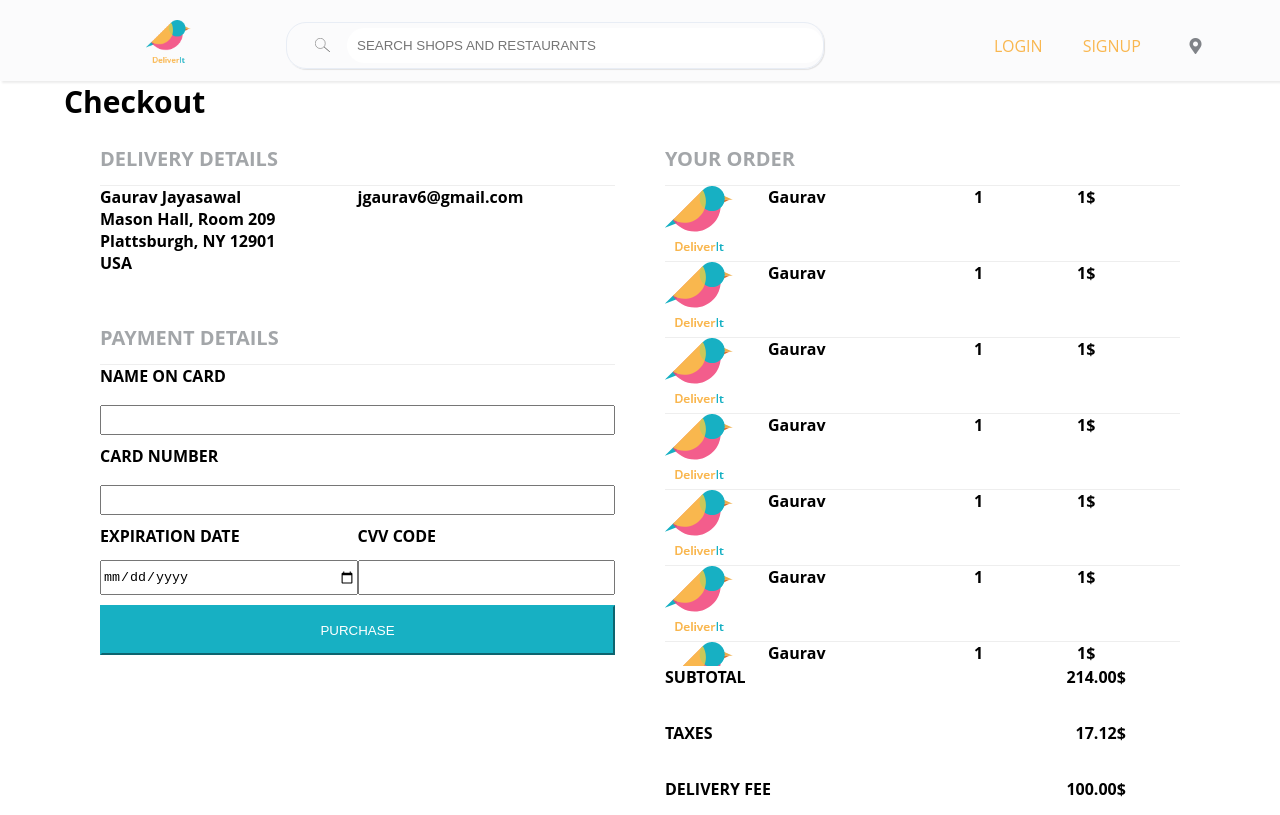
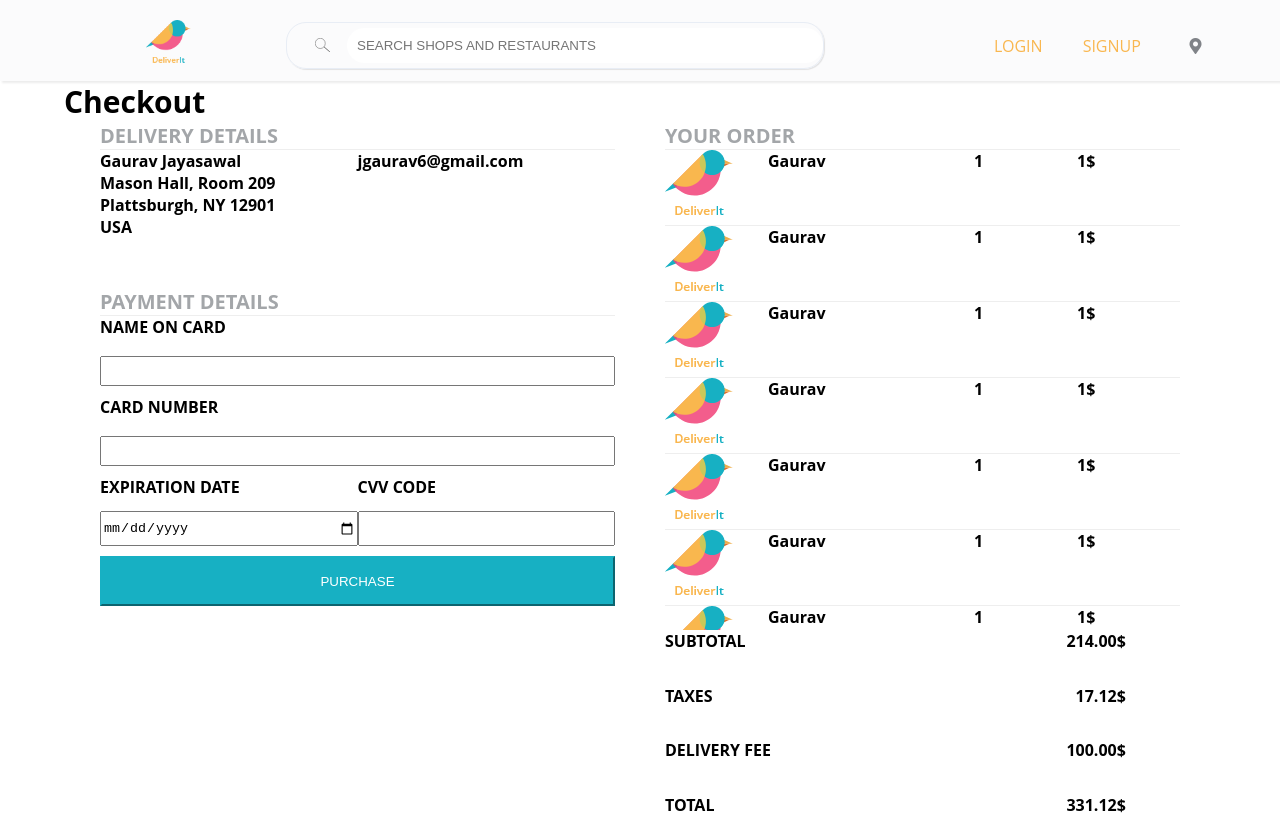
Before and after one commit to coding-hub-org/deliverit, a React (Create React App) app in the folder deliverit-frontend/: page / in a window 1280 px wide. Shown: the top 815 px of the page. Built offline with nearby package versions, Linux system fonts and the light colour scheme.

Commit message:
fixed CSS

```diff
--- a/deliverit-frontend/src/components/SectionTitle/SectionTitle.css
+++ b/deliverit-frontend/src/components/SectionTitle/SectionTitle.css
@@ -2,7 +2,7 @@
     color: black;
     font-size: 30px;
     font-weight: bold;
-    height: 8vh;
+    height: max-content(30px,8vh);
 
     padding-left: 5vw;
 }
--- a/deliverit-frontend/src/components/Title/Title.css
+++ b/deliverit-frontend/src/components/Title/Title.css
@@ -2,7 +2,7 @@
     color:#a3a6a9;
     font-size: 20px;
     font-weight: bold;
-    height: 5vh;
+    min-height: max-content(20px,5vh);
     border-bottom: #eeeeee thin;
     border-bottom-style: solid;
 
```
